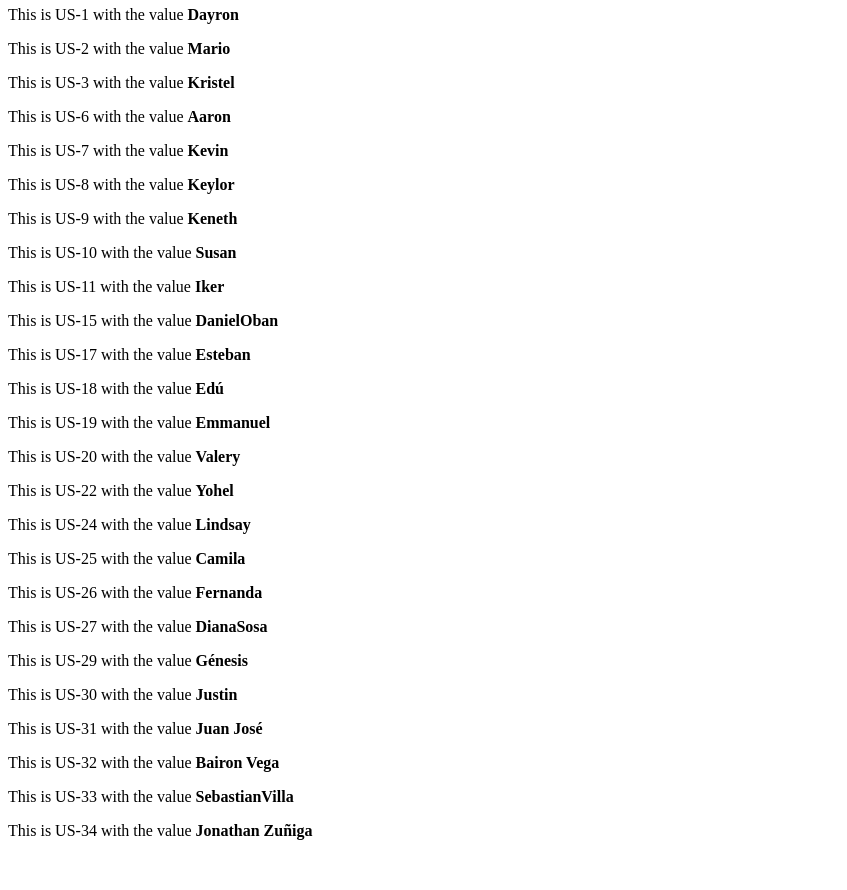
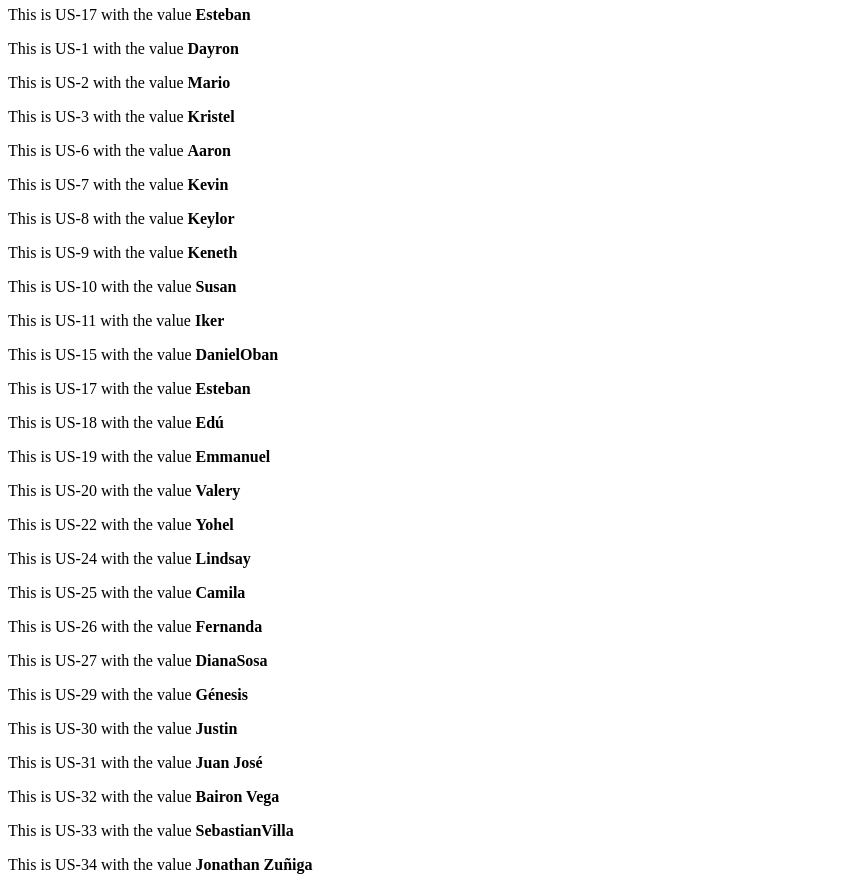
Before and after one commit to utn-integrador-III/demo-repository, a website: page index.html in a window 1280 px wide. Shown: the part 60-950 px from the top of the page, without its empty margins (0-847 px from the left). Before the commit the page ends 916 px from the top, so only its background shows below. Drawn offline with Linux system fonts and the light colour scheme.

Commit message:
Merge branch 'qa' of https://github.com/utn-integrador-III/demo-repository into qa

```diff
--- a/index.html
+++ b/index.html
@@ -1,4 +1,5 @@
 <h1>Welcome to the website generated by my demo repository</h1>
+<p>This is US-17 with the value <strong>Esteban</strong></p>
 <p>This is US-1 with the value <strong>Dayron</strong></p>
 
 <p>This is US-2 with the value <strong>Mario</strong></p>
```
